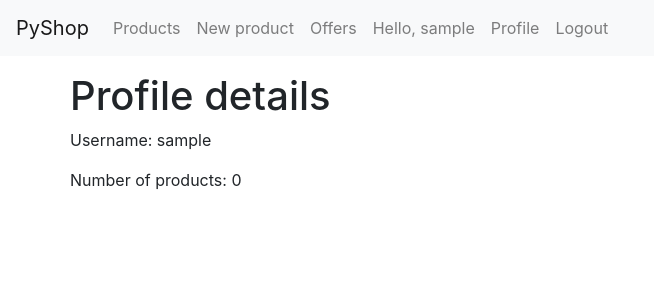
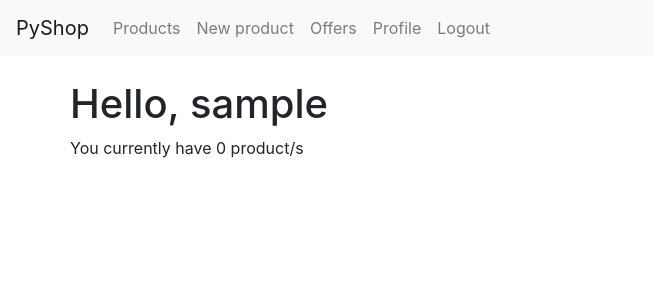
Before and after one commit to matej2/pyshop, a Django app: page /profile/1/details in a window 1280 px wide. Shown: the top 300 px of the page, without its empty margins (0-654 px from the left). Run offline with Django 3.2, Linux system fonts and the light colour scheme; the visitor is signed in with stand-in values (Sample User, id 1); data comes from the database, SQL or seed files in the repository; data that the repository does not hold is empty; parts of the project's set-up code (start-up, migrations or seed data) failed here and were passed over; some libraries are stand-ins or nearby versions.

Commit message:
Code refactoring

```diff
--- a/common/templates/index_summary.html
+++ b/common/templates/index_summary.html
@@ -11,7 +11,7 @@
 </div>
 
 <div class="row">
-    <div class="col-md-5 m-md-2 border">
+    <div class="col-md-5 m-2 p-2 border">
 
         <h3>Latest products</h3>
         <table class="table">
@@ -26,7 +26,7 @@
             {% for product in products %}
                 <tr>
                     <td>{{ product.name }}</td>
-                    <td>{{ product.price }} (Stock: {{ product.stock }})</td>
+                    <td>{{ product.price }} <small>(Stock: {{ product.stock }})</small></td>
                     <td><a href="{% url 'post-detail' product.id %}" class="btn btn-primary">View details</a></td>
                 </tr>
             {% endfor %}
@@ -34,7 +34,7 @@
         </table>
     </div>
 
-    <div class="col-md-5 m-md-2 border">
+    <div class="col-md-5 m-2 p-2 border">
         <h3>Latest offers</h3>
         <table class="table">
           <thead>
--- a/templates/base.html
+++ b/templates/base.html
@@ -34,9 +34,6 @@
             </li>
             {% if user.is_authenticated %}
             <li class="nav-item">
-                <a href="#" class="nav-link">Hello, {{ user.username }}</a>
-            </li>
-            <li class="nav-item">
                 <a class="nav-link" href="{% url 'profile-detail' user.id %}">Profile</a>
             </li>
 
@@ -57,7 +54,7 @@
 </nav>
 
 
-<div class="container py-3">
+<div class="container py-4">
     {% if messages %}
     {% for message in messages %}
     <div class="alert alert-{{ message.tags }}">
--- a/users/templates/profile.html
+++ b/users/templates/profile.html
@@ -2,9 +2,8 @@
 {% block content %}
 <div class="row">
     <div class="column">
-        <h1>Profile details</h1>
-        <p>Username: {{ user.username }}</p>
-        <p>Number of products: {{ u.product_set.all|length }}</p>
+        <h1>Hello, {{ user.username }}</h1>
+        <p>You currently have {{ user.product_set.all|length }} product/s</p>
     </div>
 </div>
 {% endblock content %}
```
